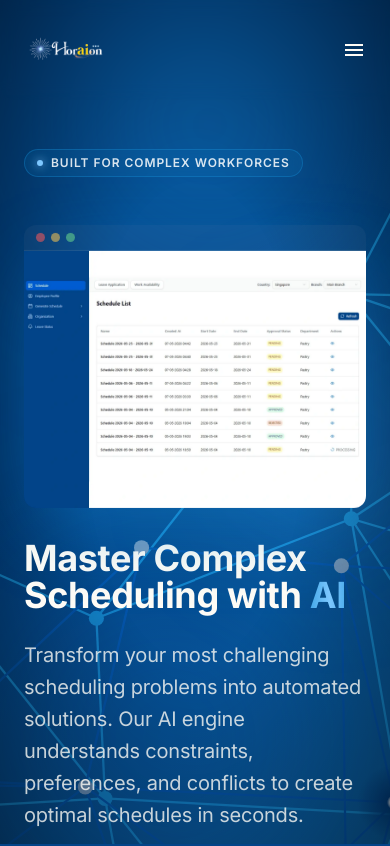
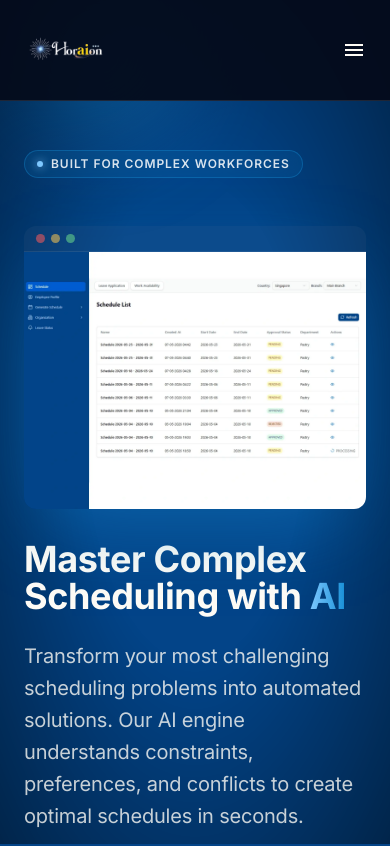
Before and after one commit to the-axyze/horaion-landing-page, a React (Vite) app: page / in a window 390 px wide. Shown: the top 846 px of the page. Built offline with nearby package versions, Linux system fonts and the light colour scheme.

Commit message:
perf: improve mobile responsiveness, optimize asset loading, and implement lazy loading for page components

```diff
--- a/src/App.tsx
+++ b/src/App.tsx
@@ -1,14 +1,15 @@
-import { lazy, Suspense } from "react";
+import { lazy, Suspense, type ReactNode } from "react";
 import { Navigate, Route, Routes } from "react-router-dom";
 import Layout from "./components/Layout";
 import { services } from "./data/services";
-import About from "./pages/About";
-import Contact from "./pages/Contact";
-import Demo from "./pages/Demo";
-import FAQ from "./pages/FAQ";
 import Home from "./pages/Home";
-import Pricing from "./pages/Pricing";
-import StartFree from "./pages/StartFree";
+
+const About = lazy(() => import("./pages/About"));
+const Contact = lazy(() => import("./pages/Contact"));
+const Demo = lazy(() => import("./pages/Demo"));
+const FAQ = lazy(() => import("./pages/FAQ"));
+const Pricing = lazy(() => import("./pages/Pricing"));
+const StartFree = lazy(() => import("./pages/StartFree"));
 
 const ServicePageTemplate = lazy(() =>
   import("./components/service").then((m) => ({
@@ -16,30 +17,34 @@ const ServicePageTemplate = lazy(() =>
   })),
 );
 
+const routeFallback = <div style={{ minHeight: "40vh" }} />;
+
+const withSuspense = (element: ReactNode) => (
+  <Suspense fallback={routeFallback}>{element}</Suspense>
+);
+
 const App = () => {
   return (
-    <Suspense fallback={<div />}>
     <Routes>
       <Route path="/" element={<Layout />}>
         <Route index element={<Home />} />
-          <Route path="contact" element={<Contact />} />
-          <Route path="about" element={<About />} />
-          <Route path="pricing" element={<Pricing />} />
-          <Route path="demo" element={<Demo />} />
-          <Route path="faq" element={<FAQ />} />
-          <Route path="start-free" element={<StartFree />} />
+        <Route path="contact" element={withSuspense(<Contact />)} />
+        <Route path="about" element={withSuspense(<About />)} />
+        <Route path="pricing" element={withSuspense(<Pricing />)} />
+        <Route path="demo" element={withSuspense(<Demo />)} />
+        <Route path="faq" element={withSuspense(<FAQ />)} />
+        <Route path="start-free" element={withSuspense(<StartFree />)} />
 
         {services.map(({ slug, data }) => (
           <Route
             key={slug}
             path={slug}
-              element={<ServicePageTemplate data={data} />}
+            element={withSuspense(<ServicePageTemplate data={data} />)}
           />
         ))}
       </Route>
       <Route path="*" element={<Navigate to="/" />} />
     </Routes>
-    </Suspense>
   );
 };
 
--- a/src/components/Aurora.tsx
+++ b/src/components/Aurora.tsx
@@ -65,14 +65,15 @@ const Aurora = () => (
         <Box
           key={i}
           sx={{
+            display: { xs: i === 0 ? "block" : "none", md: "block" },
             position: "absolute",
             ...b.pos,
-            width: b.size,
-            height: b.size,
+            width: { xs: "72vw", md: b.size },
+            height: { xs: "72vw", md: b.size },
             borderRadius: "50%",
             background: `radial-gradient(circle at 50% 50%, ${b.color}, transparent 60%)`,
-            filter: `blur(${b.blur})`,
-            animation: b.animation,
+            filter: { xs: "blur(40px)", md: `blur(${b.blur})` },
+            animation: { xs: "none", md: b.animation },
           }}
         />
       ))}
--- a/src/components/Hero.tsx
+++ b/src/components/Hero.tsx
@@ -131,7 +131,7 @@ const HeroCopy = () => (
           WebkitBackgroundClip: "text",
           WebkitTextFillColor: "transparent",
           backgroundClip: "text",
-          animation: "shimmer 6s linear infinite",
+          animation: { xs: "none", md: "shimmer 6s linear infinite" },
         }}
       >
         AI
@@ -206,7 +206,10 @@ const HeroMedia = ({ float }: { float: boolean }) => (
     animate="show"
     sx={{
       flex: "1 1 26rem",
-      animation: float ? "heroFloat 7s ease-in-out infinite" : "none",
+      animation: {
+        xs: "none",
+        md: float ? "heroFloat 7s ease-in-out infinite" : "none",
+      },
     }}
   >
     <MediaFrame>
@@ -215,7 +218,9 @@ const HeroMedia = ({ float }: { float: boolean }) => (
         src="/products/overview.webp"
         alt="Master complex scheduling with AI"
         loading="eager"
-        sx={{ width: "100%", display: "block" }}
+        decoding="async"
+        fetchPriority="high"
+        sx={{ width: "100%", height: "auto", display: "block" }}
       />
     </MediaFrame>
   </Box>
--- a/src/components/Layout.tsx
+++ b/src/components/Layout.tsx
@@ -18,7 +18,7 @@ const Layout = () => {
         backgroundSize: "cover",
         backgroundPosition: "center",
         backgroundRepeat: "no-repeat",
-        backgroundAttachment: "fixed",
+        backgroundAttachment: { xs: "scroll", md: "fixed" },
       }}
     >
       <Aurora />
--- a/src/components/MovingBorder.tsx
+++ b/src/components/MovingBorder.tsx
@@ -19,7 +19,7 @@ export const MovingBorder = ({
         padding: "2px", // border thickness
         background: "linear-gradient(90deg, #178FD6, #FFFCF6, #178FD6)",
         backgroundSize: "200% 200%",
-        animation: "borderMove 3s linear infinite",
+        animation: { xs: "none", md: "borderMove 3s linear infinite" },
         "&::before": {
           content: '""',
           position: "absolute",
--- a/src/components/layout/TopBar.tsx
+++ b/src/components/layout/TopBar.tsx
@@ -9,7 +9,6 @@ import {
   type Theme,
 } from "@mui/material";
 import { Link as RouterLink, useLocation } from "react-router-dom";
-import HoraionLogo from "../../assets/HoraionLogo.png";
 import { TRANSITION_FAST } from "../../lib/transitions";
 import { primaryLinks } from "./navConfig";
 import SolutionsMenu from "./SolutionsMenu";
@@ -47,9 +46,10 @@ const TopBar = ({ onOpenDrawer }: Props) => {
       position="sticky"
       elevation={0}
       sx={{
-        background: "transparent",
-        backdropFilter: "blur(8px)",
-        borderBottom: "1px rgba(255,255,255,0.1)",
+        background: { xs: "rgba(5,10,26,0.92)", md: "transparent" },
+        backdropFilter: { xs: "none", md: "blur(8px)" },
+        WebkitBackdropFilter: { xs: "none", md: "blur(8px)" },
+        borderBottom: { xs: "1px solid rgba(255,255,255,0.1)", md: 0 },
       }}
     >
       <Toolbar sx={{ gap: 2 }}>
@@ -68,7 +68,9 @@ const TopBar = ({ onOpenDrawer }: Props) => {
             component="img"
             sx={{ width: "100%", height: "100%" }}
             alt="Horaion Logo"
-            src={HoraionLogo}
+            src="/HoraionLogo.webp"
+            loading="eager"
+            decoding="async"
           />
         </Box>
 
--- a/src/pages/Home.tsx
+++ b/src/pages/Home.tsx
@@ -1,9 +1,11 @@
+import { lazy, Suspense } from "react";
 import Hero from "../components/Hero";
-import ProdOverview from "../components/ProdOverview";
-import Industries from "../components/Industries";
-import Testimonials from "../components/Testimonials";
-import CTA from "../components/CTA";
 import { Helmet } from "react-helmet-async";
+
+const ProdOverview = lazy(() => import("../components/ProdOverview"));
+const Industries = lazy(() => import("../components/Industries"));
+const CTA = lazy(() => import("../components/CTA"));
+const Testimonials = lazy(() => import("../components/Testimonials"));
 
 const Home = () => {
   return (
@@ -12,10 +14,18 @@ const Home = () => {
         <title>Home</title>
       </Helmet>
       <Hero />
-      <ProdOverview />
-      <Industries />
-      <CTA />
-      <Testimonials />
+      <Suspense fallback={null}>
+        <ProdOverview />
+      </Suspense>
+      <Suspense fallback={null}>
+        <Industries />
+      </Suspense>
+      <Suspense fallback={null}>
+        <CTA />
+      </Suspense>
+      <Suspense fallback={null}>
+        <Testimonials />
+      </Suspense>
     </>
   );
 };
```
Lines whose indentation alone changed are shown as unchanged.
